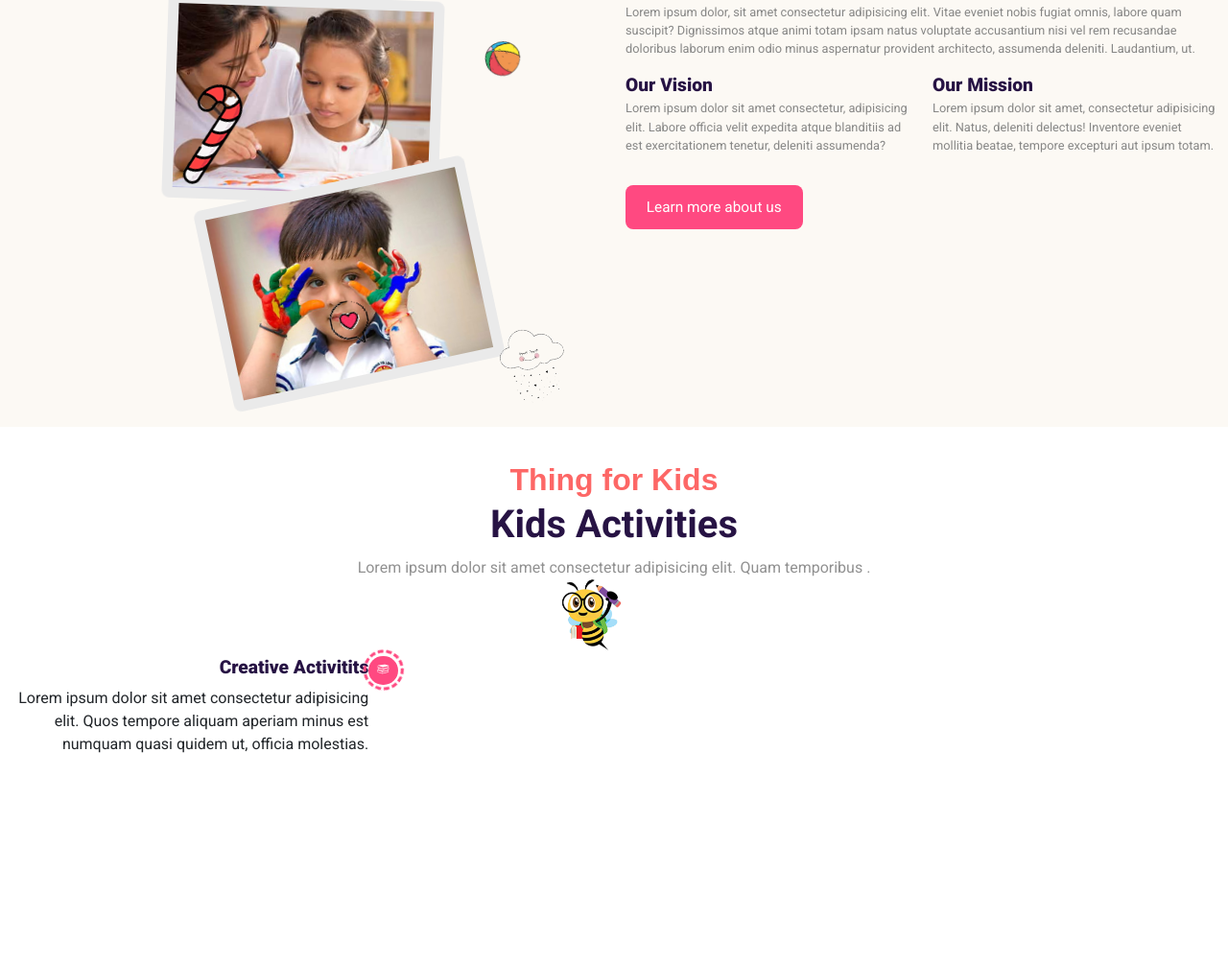
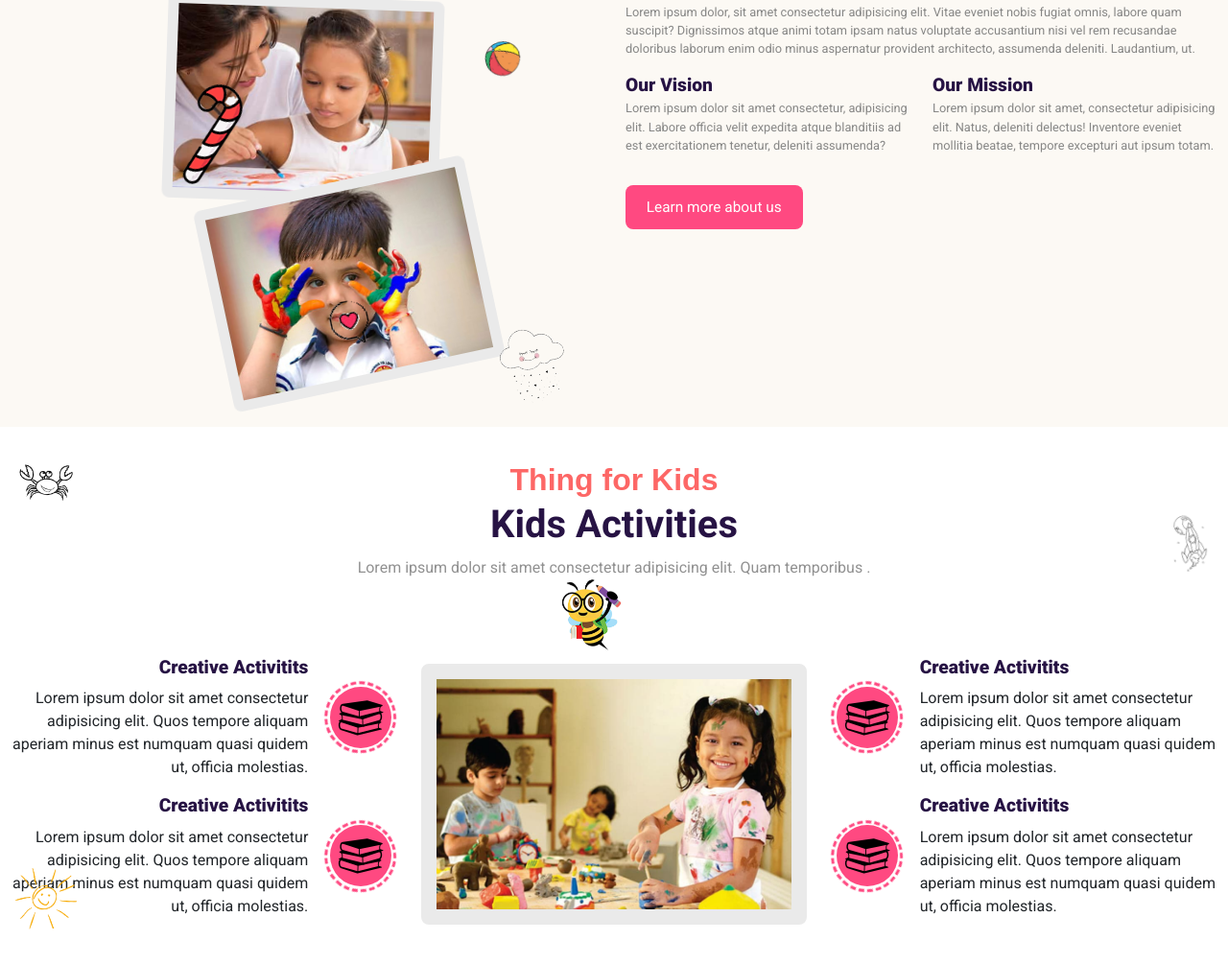
Before and after one commit to AwesomeJazib/school, a plain HTML site: page index.html in a window 1280 px wide. Shown: the part 1807-2812 px from the top of the page at 96% size. Before the commit the page ends 2643 px from the top, so only its background shows below. Drawn offline with nearby package versions, Linux system fonts and the light colour scheme; files whose address does not match are found by name; a web font is replaced by a local one.

Commit message:
activity section completed

```diff
--- a/css/main.scss
+++ b/css/main.scss
@@ -93,12 +93,26 @@ ul {
     color: $d-blue;
 }
 
+.contant_center{
+    display: flex;
+    justify-content: center;
+    align-items: center;
+}
+
 .m-b-p2em{
     margin-bottom: .2em;
 }
 
 .m-b-p5em{
     margin-bottom: .5em;
+}
+
+.m-r-1em{
+    margin-right: 1em;
+}
+
+.m-l-1em{
+    margin-left: 1em;
 }
 
 .m-b-2em{
@@ -808,8 +822,79 @@ $custom_width: calc(100% - 45rem);
     position: relative;
 }
 
+.act_bg{
+    position: absolute;
+    animation: anim_a 3s linear infinite;
+
+}
+
+.act-bg-a{
+    top: 1em;
+    left: 1rem;
+    width: 4em;
+}
+
+.act-bg-b{
+    top: 5em;
+    right: 1em;
+    width: 3em;
+}
+
+.act-bg-c{
+    bottom: 3em;
+    left: 1em;
+    width: 4em;
+}
+
+.avtivity_row{
+    flex-direction: column;
+}
+
 .cativity_card{
     text-align: right;
+
+    figcaption{
+        width: 80%;
+
+    }
+
+    picture{
+        // display: block;
+        width: 20%;
+        .search_icon{
+            width: 4em;
+            height: 4em;
+        }
+        i{
+            font-size: 3em;
+            color: $black;
+        }
+
+    }
+}
+
+.act_row-right{
+    .cativity_card{
+        text-align: left;
+    }
+}
+
+.act_img-sec{
+    position: relative;
+    width: 100%;
+    padding-top: 15rem;
+    display: block;
+    border-radius: .5rem;
+    border: 1rem solid #eaeaea;
+
+    img{
+        position: absolute;
+        width: 100%;
+        height: 100%;
+        top: 0;
+        left: 0;
+        object-fit: cover;
+    }
 }
 
 
--- a/index.html
+++ b/index.html
@@ -326,6 +326,9 @@
 
         <section class="activities sec_space">
 
+          <img src="./img/scorpio.png" class="act_bg act-bg-a" alt="">
+          <img src="./img/rocket.png" class="act_bg act-bg-b" alt="">
+          <img src="./img/sun.png" class="act_bg act-bg-c" alt="">
           <div class="container">
 
             <div class="sec_heading">
@@ -340,17 +343,17 @@
 
             <div class="row">
 
-              <div class="col-md-4">
+              <div class="col-lg-4">
                 <div class="avtivity_row d-flex">
 
 
                     <figure class="cativity_card d-flex">
 
-                      <figcaption>
+                      <figcaption class="m-r-1em">
                         <h3 class="heading_format m-b-p5em">creative activitits</h3>
                         <p>Lorem ipsum dolor sit amet consectetur adipisicing elit. Quos tempore aliquam aperiam minus est numquam quasi quidem ut, officia molestias.</p>
                       </figcaption>
-                      <picture>
+                      <picture class="contant_center">
                         <a href="#" class="search_icon">
                           <i class="icon-books"></i>
                         </a>
@@ -359,25 +362,59 @@
 
                     <figure class="cativity_card d-flex">
 
-                      <figcaption>
-
+                      <figcaption class="m-r-1em">
+                        <h3 class="heading_format m-b-p5em">creative activitits</h3>
+                        <p>Lorem ipsum dolor sit amet consectetur adipisicing elit. Quos tempore aliquam aperiam minus est numquam quasi quidem ut, officia molestias.</p>
                       </figcaption>
-                      <picture>
-
+                      <picture class="contant_center">
+                        <a href="#" class="search_icon">
+                          <i class="icon-books"></i>
+                        </a>
                       </picture>
                     </figure><!-- /.cativity_card -->
 
                 </div><!-- /.avtivity_row -->
               </div>
 
-              <div class="col-md-4">
-
+              <div class="col-lg-4 contant_center">
+                <picture class="act_img-sec">
+                  <img src="./img/activity.jpg" alt="">
+                </picture>
               </div>
 
-              <div class="col-md-4">
-                <div class="avtivity_row">
+              <div class="col-lg-4">
+                <div class="avtivity_row act_row-right d-flex">
 
-                </div><!-- /.avtivity_row -->
+
+                  <figure class="cativity_card d-flex">
+
+                    <picture class="contant_center">
+                      <a href="#" class="search_icon">
+                        <i class="icon-books"></i>
+                      </a>
+                    </picture>
+                    <figcaption class="m-l-1em">
+                      <h3 class="heading_format m-b-p5em">creative activitits</h3>
+                      <p>Lorem ipsum dolor sit amet consectetur adipisicing elit. Quos tempore aliquam aperiam minus est numquam quasi quidem ut, officia molestias.</p>
+                    </figcaption>
+
+                  </figure><!-- /.cativity_card -->
+
+                  <figure class="cativity_card d-flex">
+
+                    <picture class="contant_center">
+                      <a href="#" class="search_icon">
+                        <i class="icon-books"></i>
+                      </a>
+                    </picture>
+                    <figcaption class="m-l-1em">
+                      <h3 class="heading_format m-b-p5em">creative activitits</h3>
+                      <p>Lorem ipsum dolor sit amet consectetur adipisicing elit. Quos tempore aliquam aperiam minus est numquam quasi quidem ut, officia molestias.</p>
+                    </figcaption>
+
+                  </figure><!-- /.cativity_card -->
+
+              </div><!-- /.avtivity_row -->
               </div>
 
             </div><!-- /.row -->
```
Also changed, not shown: css/main.css, img/activity-img.jpg (added), img/activity.jpg (added), img/rocket.png (added), img/scorpio.png (added), img/sun.png (added), 1 other file.
